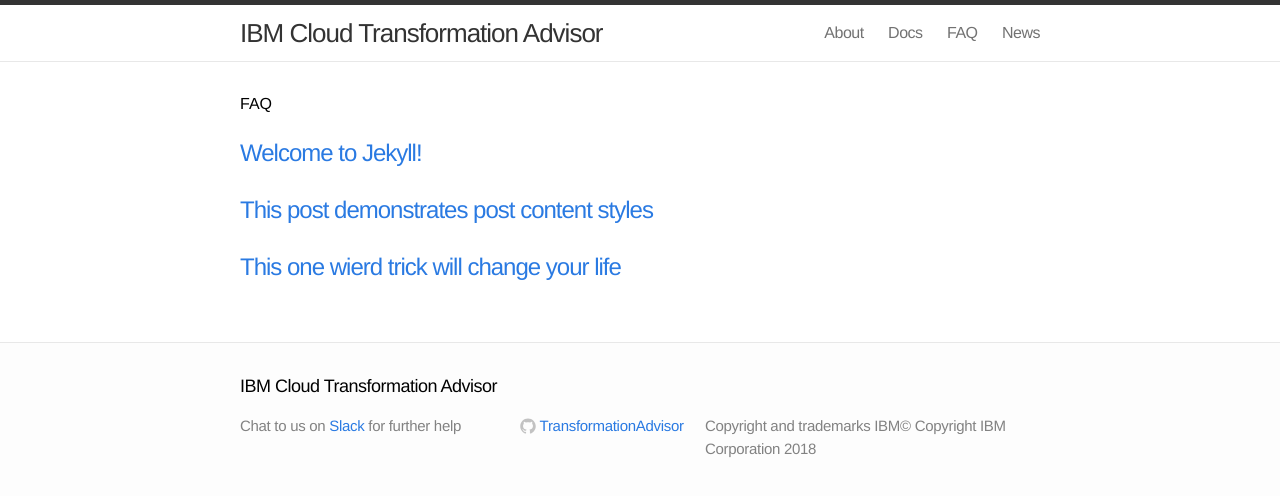
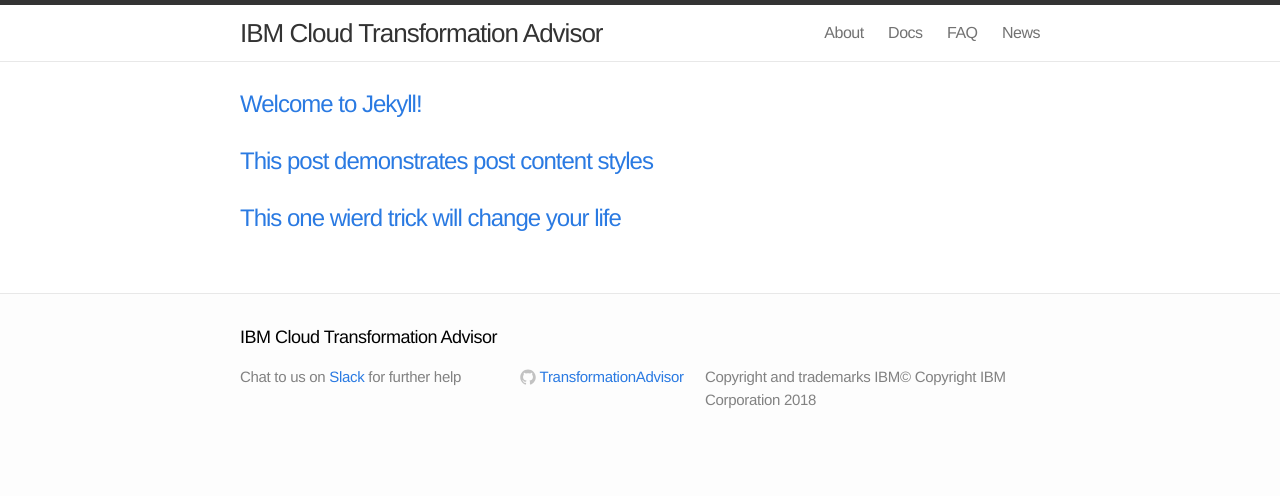
Before and after one commit to TransformationAdvisor/TA.github.io, a Jekyll site: the page built from index.html, in a window 1280 px wide. Shown: the top 496 px of the page. Built offline with Jekyll 4.4.1, drawn with Linux system fonts in a browser that asks for light colours; Markdown is read by kramdown in place of the engine named in the settings.

Commit message:
Update index.html

```diff
--- a/index.html
+++ b/index.html
@@ -3,9 +3,6 @@
 ---
 
 <div class="home">
-
-  <h1>FAQ</h1>
-
   <ul class="posts">
     {% for post in site.posts %}
       <li><a class="post-link" href="{{ post.url }}">{{ post.title }}</a></li>
```
